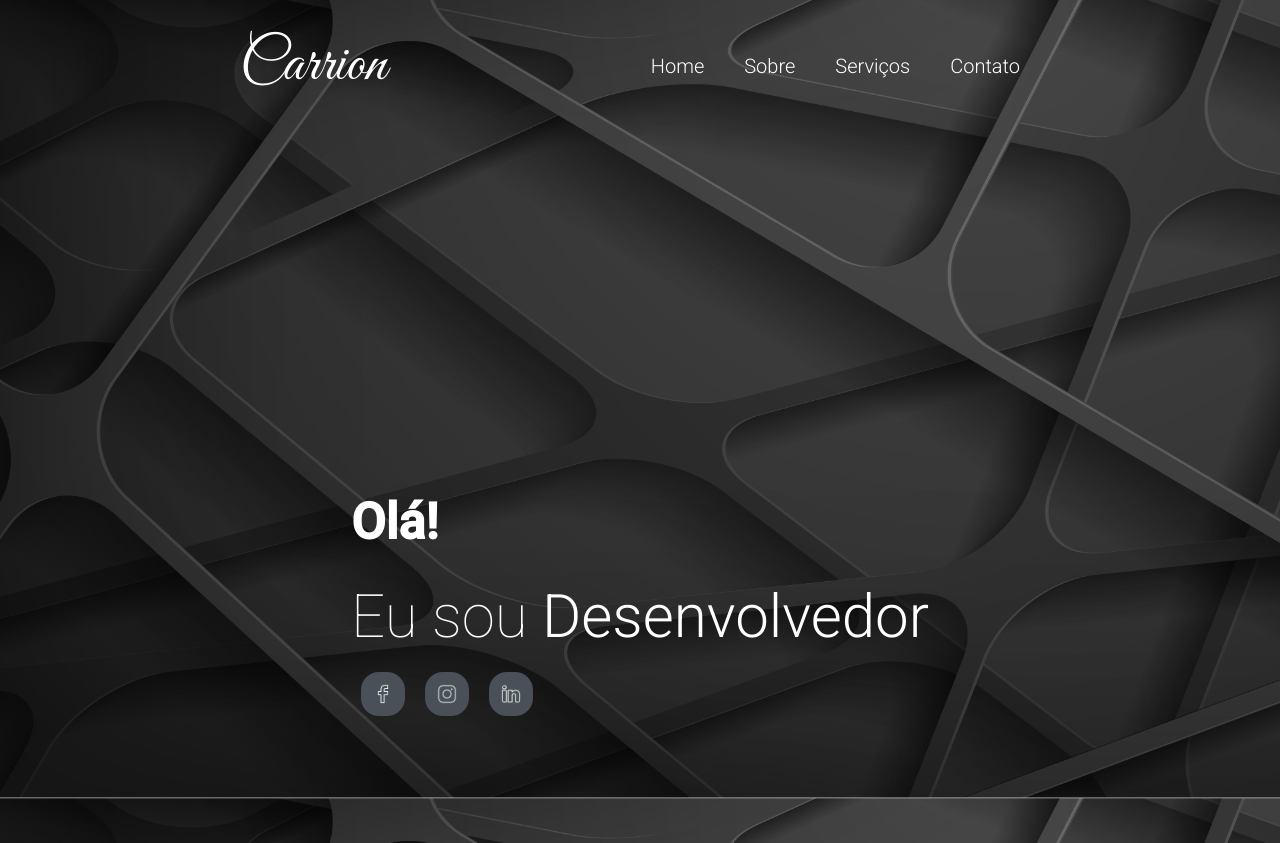
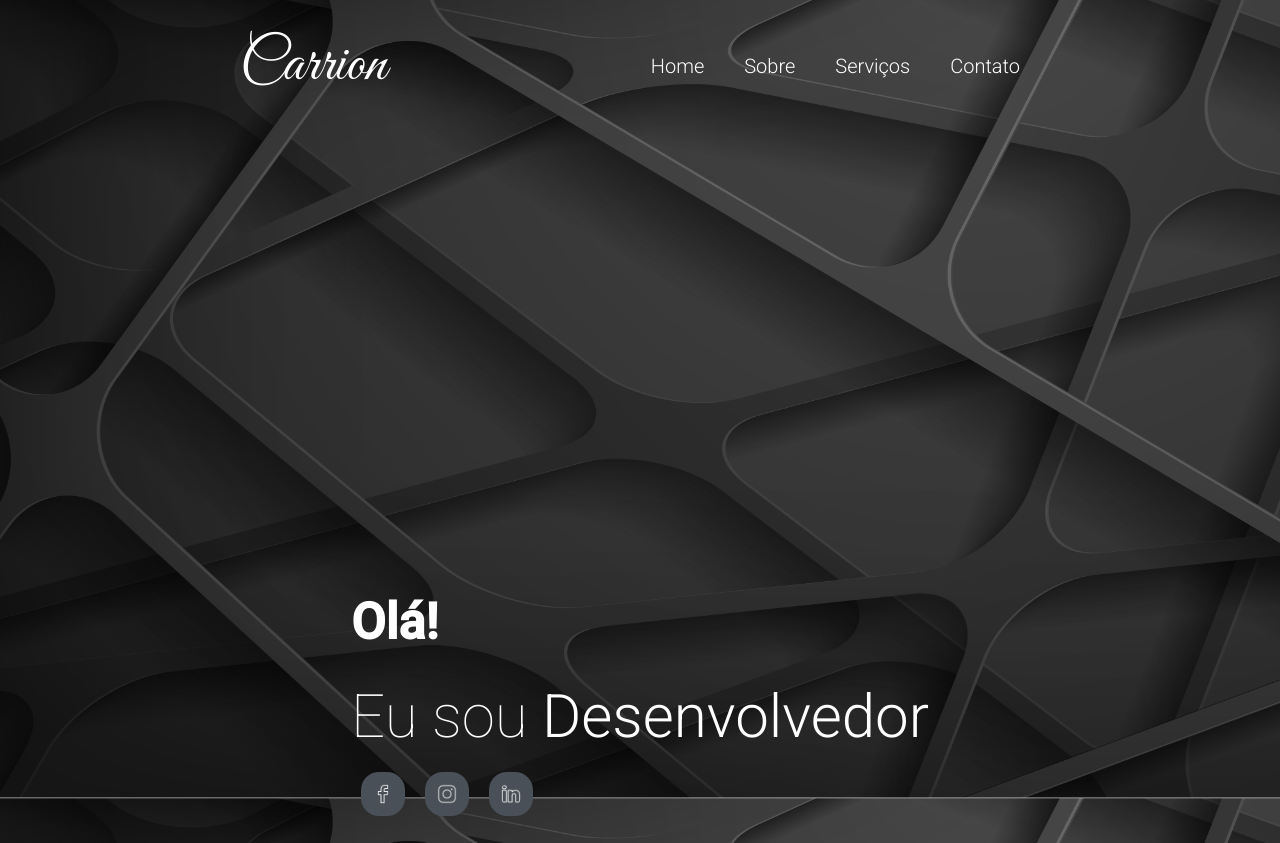
Before and after one commit to Mauricio-Carrion/mauricio-landing-page, a plain HTML site: page index.html in a window 1280 px wide. Shown: the top 843 px of the page. Drawn offline with Linux system fonts and the light colour scheme.

Commit message:
atualizando site

```diff
--- a/assets/css/responsive-elements.css
+++ b/assets/css/responsive-elements.css
@@ -126,3 +126,25 @@
     height: 800px;
   }
 }
+
+@media(max-height:900px) {
+  .main-main {
+    height: 2050px;
+  }
+
+  .main-ola {
+    margin: 500px 0 130px 0;
+    padding: 150px 0;
+  }
+}
+
+@media(min-height:680px) {
+  .main-main {
+    height: 1660px;
+  }
+
+  .main-ola {
+    margin: 250px 0 130px 0;
+    padding: 150px 0;
+  }
+}
```
